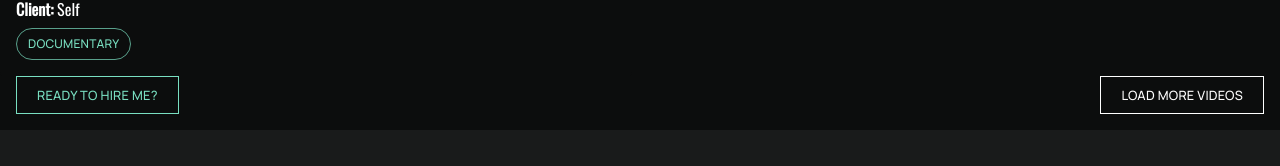
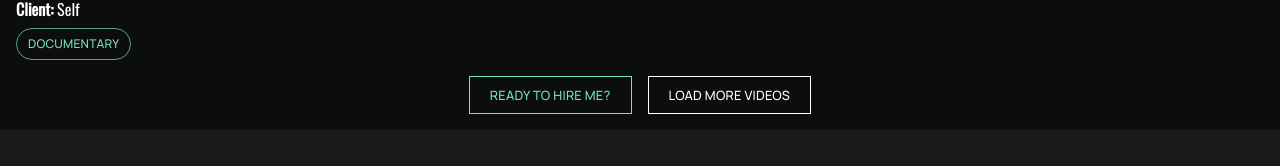
Before and after one commit to mwkwsd/sensensomething, a React (Create React App) app: page /videos/director-of-photography in a window 1280 px wide. Shown: the part 1343-1509 px from the top of the page. Built offline with nearby package versions, Linux system fonts and the light colour scheme.

Commit message:
centered buttons and shrunk gap

```diff
--- a/src/components/organisms/videoList/VideoList.tsx
+++ b/src/components/organisms/videoList/VideoList.tsx
@@ -41,7 +41,8 @@ export function VideoList({ videos, pageType }: VideoListProps) {
       <div
         style={{
           display: 'flex',
-          justifyContent: 'space-between',
+          justifyContent: 'center',
+          gap: '8px',
           paddingLeft: '16px',
           paddingRight: '16px',
         }}
```
